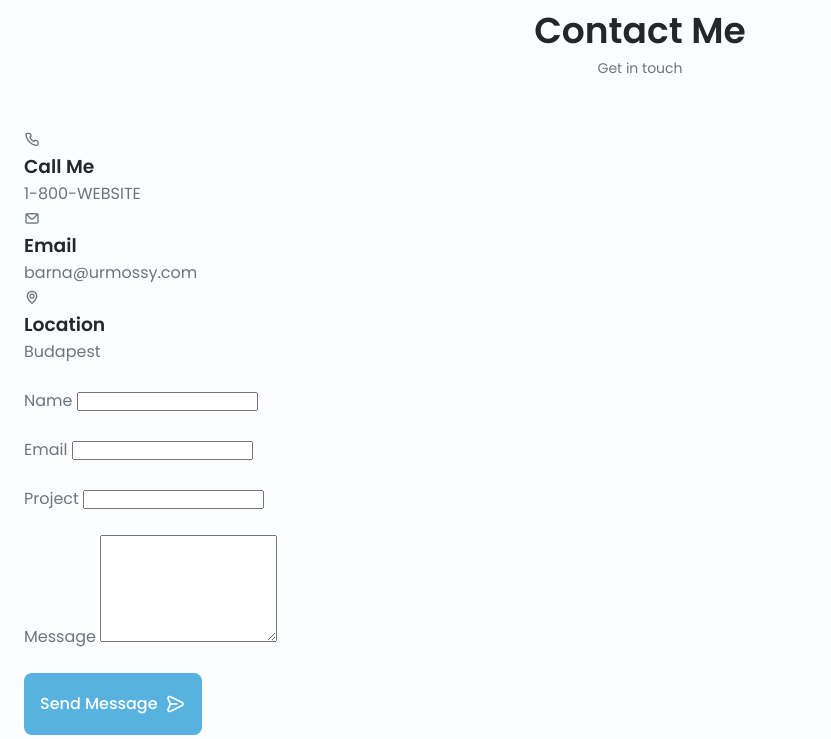
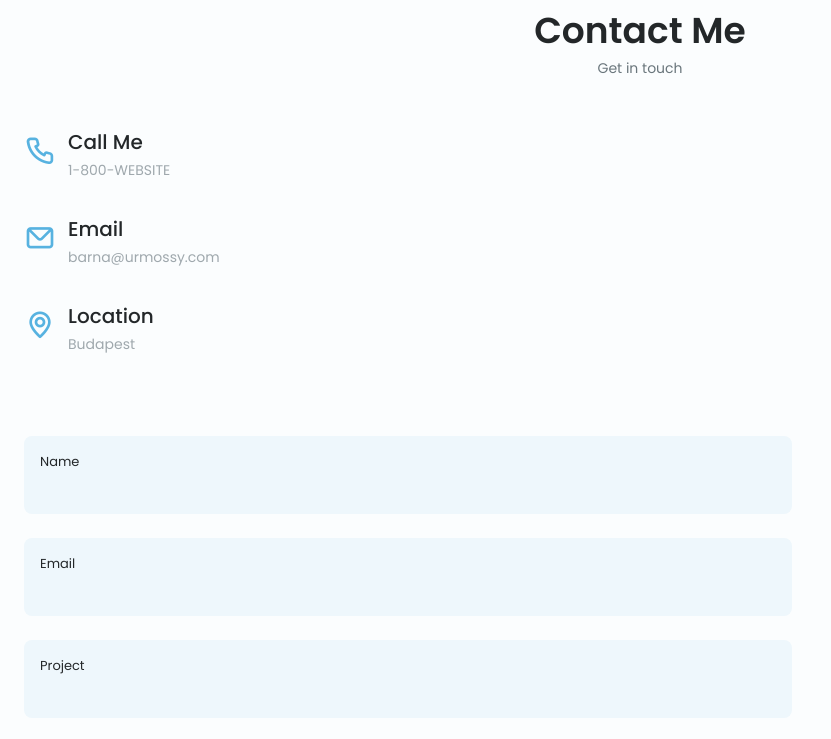
Before and after one commit to catastroface/iambarnabas, a plain HTML site: page assets/index.html in a window 1280 px wide. Shown: the part 5415-6154 px from the top of the page, without its empty margins (0-831 px from the left). Drawn offline with nearby package versions, Linux system fonts and the light colour scheme.

Commit message:
Add styles to contact form

```diff
--- a/assets/css/styles.css
+++ b/assets/css/styles.css
@@ -806,3 +806,51 @@ img {
   height: 15px;
   width: 15px;
 }
+
+.contact__container {
+  row-gap: 3rem;
+}
+
+.contact__information {
+  display: flex;
+  margin-bottom: var(--mb-2);
+}
+
+.contact__icon {
+  font-size: 2rem;
+  color: var(--main-color);
+  margin-right: var(--mb-0-75);
+}
+
+.contact__title {
+  font-size: var(--h3-font-size);
+  font-weight: var(--font-medium);
+}
+
+.contact__subtitle {
+  font-size: var(--small-font-size);
+  color: var(--text-color-light);
+}
+
+.contact__content {
+  background-color: var(--input-color);
+  border-radius: 0.5rem;
+  padding: 0.75rem 1rem 0.25rem;
+}
+
+.contact__input {
+  width: 100%;
+  background-color: var(--input-color);
+  color: var(--text-color);
+  font-family: var(--body-font);
+  font-size: var(--normal-font-size);
+  border: none;
+  outline: none;
+  padding: 0.25rem 0.5rem 0.5rem 0;
+  resize: vertical;
+}
+
+.contact__label {
+  font-size: var(--smaller-font-size);
+  color: var(--title-color);
+}
```
